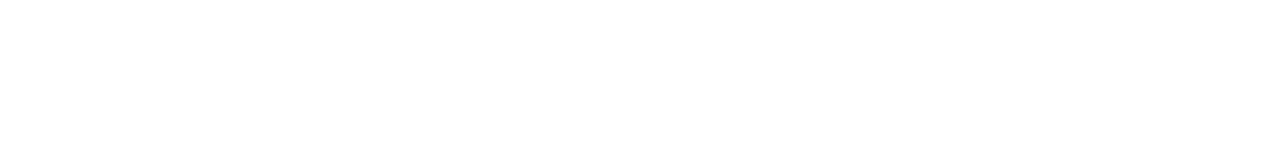
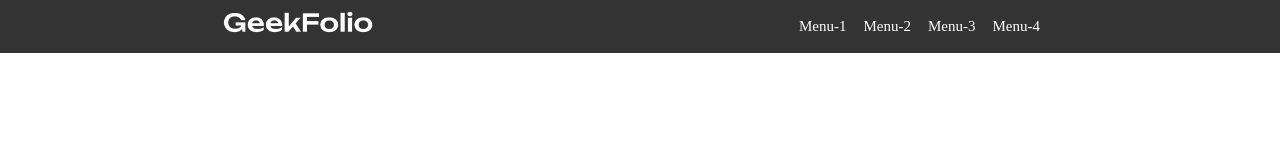
Before and after one commit to assadujjaman112/conceptual-session-project-1, a plain HTML site: page index.html in a window 1280 px wide. Drawn offline with Linux system fonts and the light colour scheme.

Commit message:
finised the menu item

```diff
--- a/index.html
+++ b/index.html
@@ -4,8 +4,28 @@
     <meta charset="UTF-8">
     <meta name="viewport" content="width=device-width, initial-scale=1.0">
     <title>Conceptual session project 1</title>
+    <link rel="stylesheet" href="style.css">
 </head>
 <body>
+    <header>
+        <nav>
+            <div class="menu-container">
+                <div class="logo">
+                    <img  class="logo-photo" src="./logo/logo-light.png" alt="">
+                </div>
+                <div class="menus">
+                    <li class="item">Menu-1</li>
+                    <li class="item">Menu-2</li>
+                    <li class="item">Menu-3</li>
+                    <li class="item">Menu-4</li>
+                </div>
+            </div>
 
+        </nav>
+    </header>
+    <main>
+
+    </main>
+    <footer></footer>
 </body>
 </html>
--- /dev/null
+++ b/style.css
@@ -0,0 +1,28 @@
+*{
+    margin: 0;
+    padding: 0;
+}
+.menu-container{
+    background-color: rgb(52, 51, 51);
+    color: white;
+    list-style: none;
+    display: flex;
+    align-items: center;
+    justify-content: space-around;
+    padding:10px;
+}
+.logo-photo{
+    width: 150px;
+}
+.menus{
+    display: flex;
+}
+.item{
+    margin-right: 10px;
+    padding-right: 7px;
+    font-size: 15px;
+    cursor: pointer;
+}
+.item:hover{
+    color: blue;
+}
```
Also changed, not shown: icon/0.png (added), icon/1.png (added), icon/2.png (added), images/background.png (added), images/banner.png (added), images/product-1.jpg (added), images/product-2.jpg (added), images/product-3.jpg (added), images/section.png (added), logo/logo-dark.png (added), logo/logo-light.png (added).
